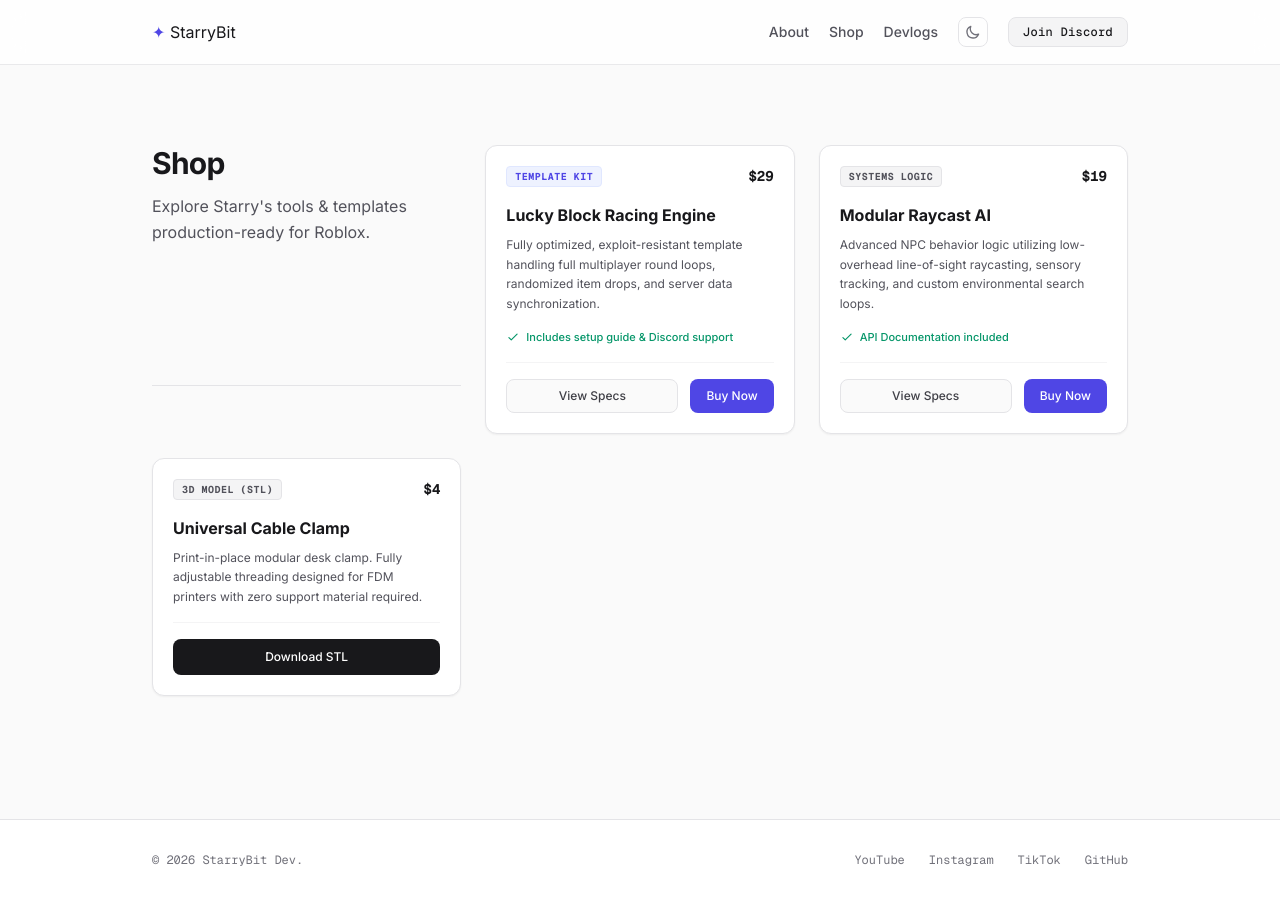
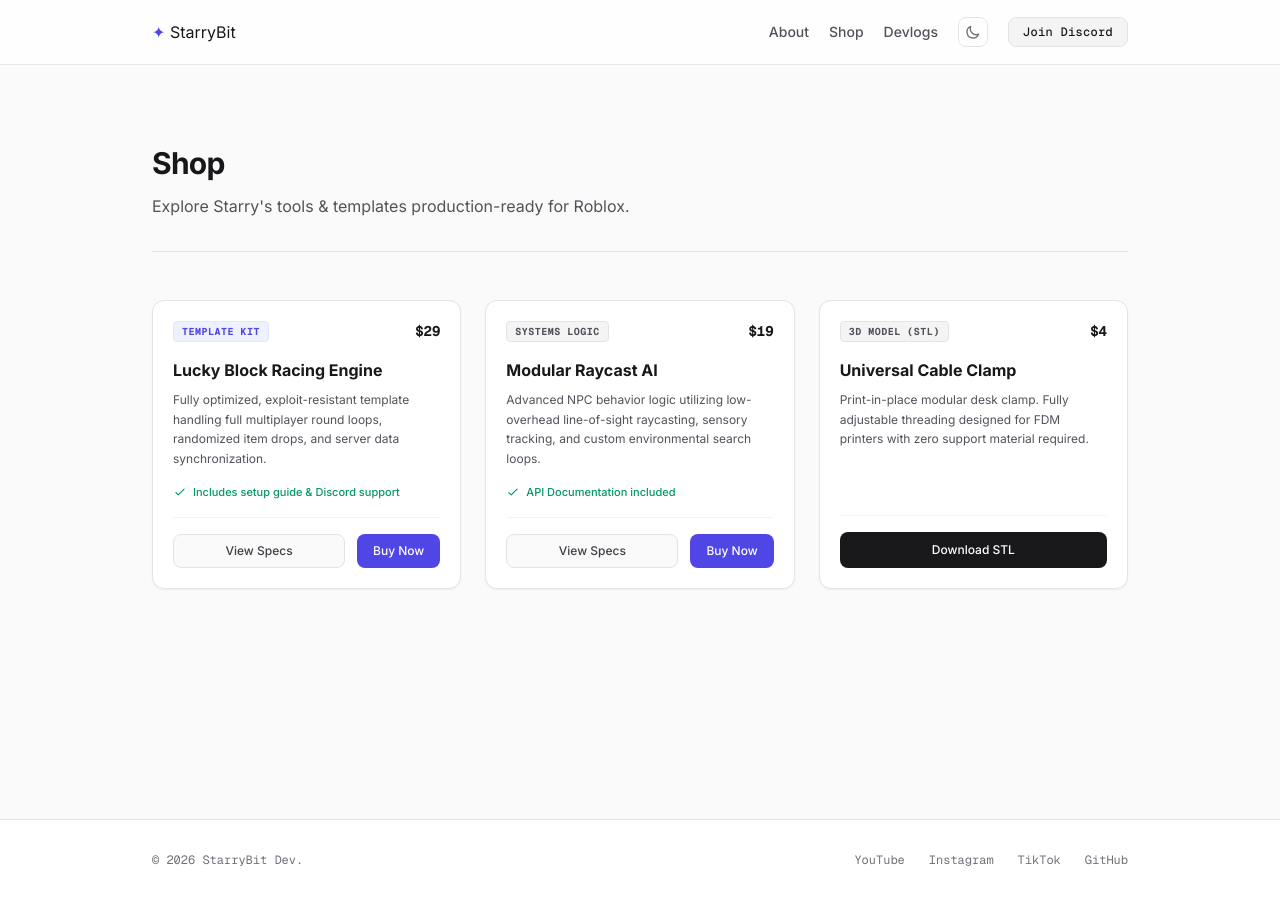
Before and after one commit to StarryBit/starrybit.github.io, a Jekyll site: the page built from shop/index.html, in a window 1280 px wide. Built offline with Jekyll 4.4.1, drawn with Linux system fonts in a browser that asks for light colours; nearby versions of some CDN libraries.

Commit message:
Update index.html

```diff
--- a/shop/index.html
+++ b/shop/index.html
@@ -3,7 +3,7 @@ layout: default
 title: Tools & Templates | StarryBit Dev
 ---
 
-<section id="portfolio" class="grid md:grid-cols-2 lg:grid-cols-3 gap-6">
+<section>
     <!-- Page Header -->
     <div class="mb-12 border-b border-zinc-200 dark:border-zinc-800/60 pb-8">
         <h1 class="text-3xl font-bold tracking-tight mb-3">Shop</h1>
@@ -12,6 +12,7 @@ title: Tools & Templates | StarryBit Dev
         </p>
     </div>
 
+    <section id="shop" class="grid md:grid-cols-2 lg:grid-cols-3 gap-6">
         <!-- Item 1: Lucky Block Framework -->
         <div class="group border border-zinc-200 bg-white dark:border-zinc-800/80 dark:bg-zinc-900/30 rounded-xl p-5 hover:border-zinc-300 dark:hover:border-zinc-700 transition-all flex flex-col justify-between shadow-sm dark:shadow-none">
             <div>
@@ -66,5 +67,5 @@ title: Tools & Templates | StarryBit Dev
                 <button class="w-full bg-zinc-900 hover:bg-zinc-800 text-white dark:bg-indigo-600 dark:hover:bg-indigo-500 text-xs py-2.5 rounded-lg font-medium transition-colors">Download STL</button>
             </div>
         </div>
-</div>
 </section>
+</section>
```
Lines whose indentation alone changed are shown as unchanged.
